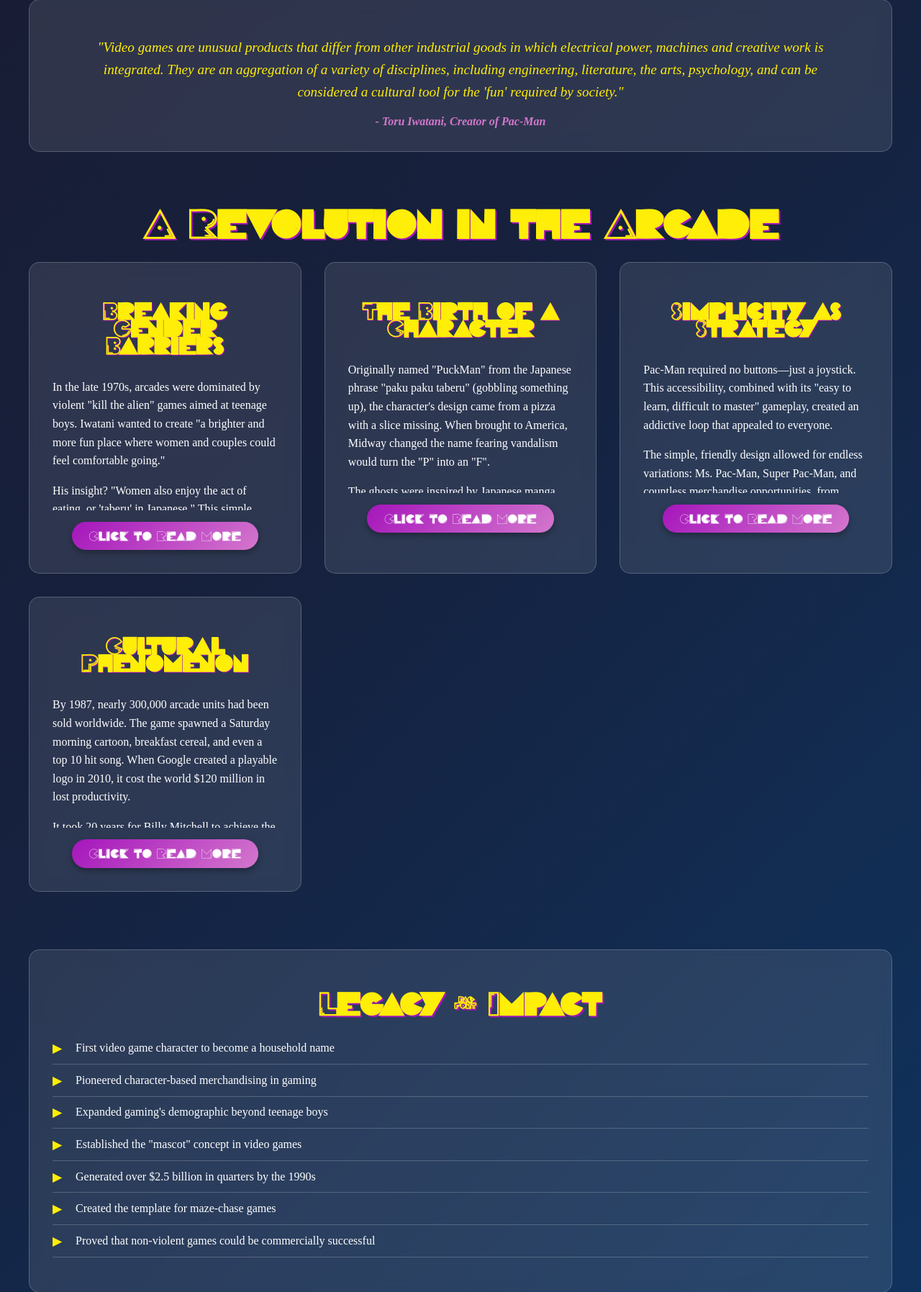
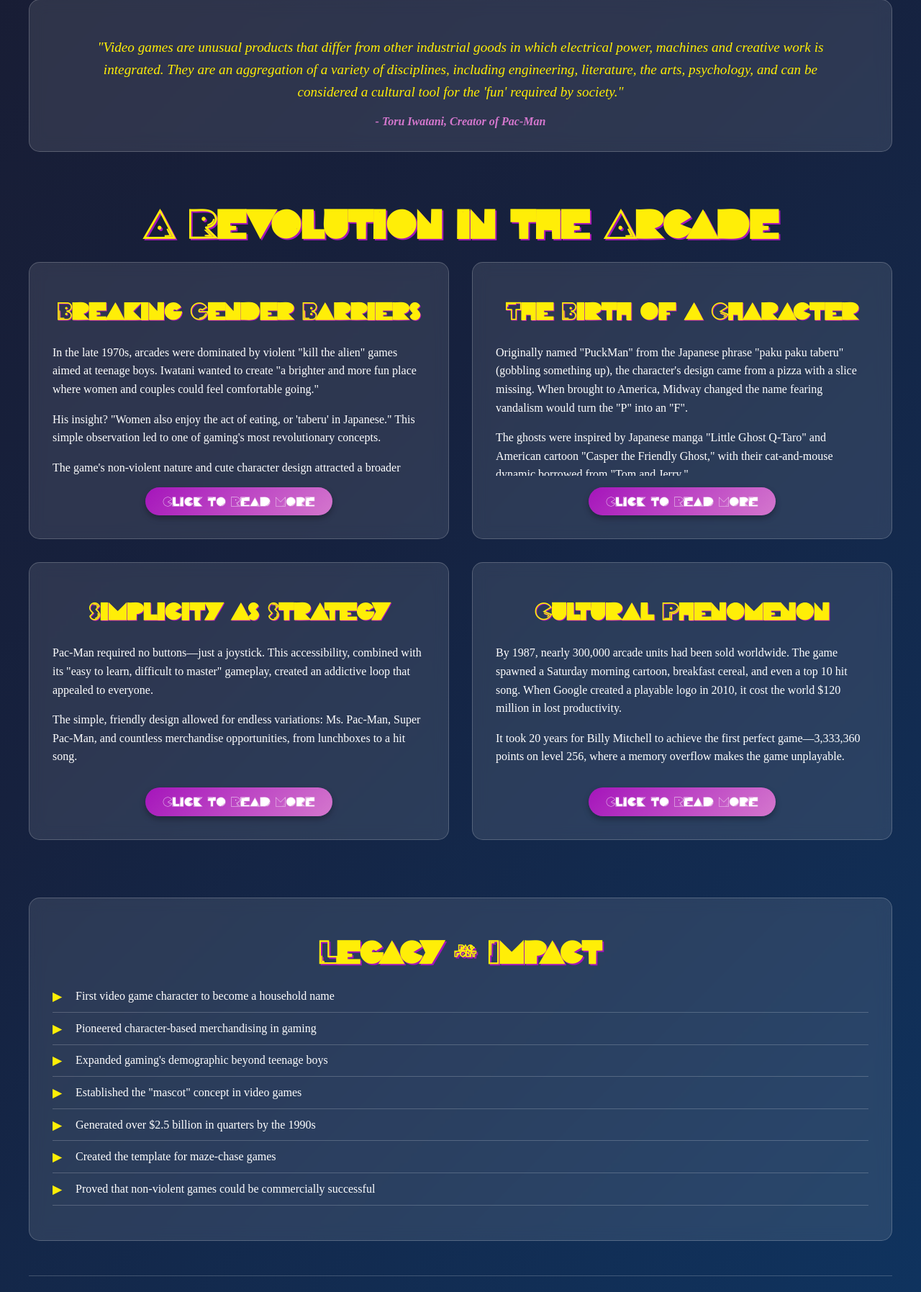
Before and after one commit to JoulesWattss/JPN159-Final-Project, a Python web app: template templates/pacman.html in a window 1280 px wide. Shown: the part 906-2701 px from the top of the page at 72% size. Run offline with Jinja, Linux system fonts and the light colour scheme; the template is opened without the code that fills it, so the values that code supplies are empty.

Commit message:
Fix story cards to display in 2x2 grid layout

```diff
--- a/static/css/styles.css
+++ b/static/css/styles.css
@@ -236,7 +236,7 @@ body {
 
 .story-grid {
     display: grid;
-    grid-template-columns: repeat(auto-fit, minmax(300px, 1fr));
+    grid-template-columns: repeat(2, 1fr);
     gap: 2rem;
     margin-bottom: 2rem;
 }
```
